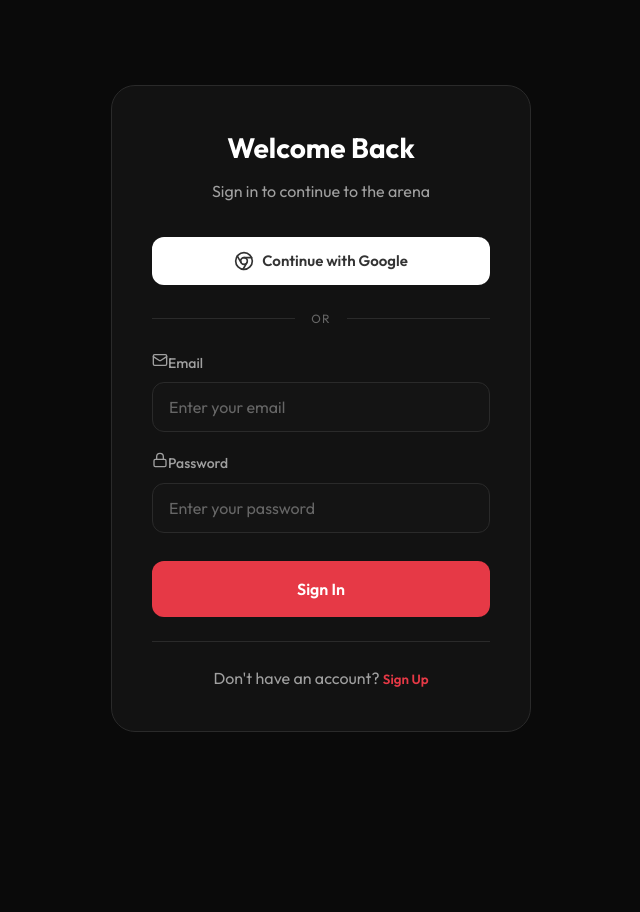
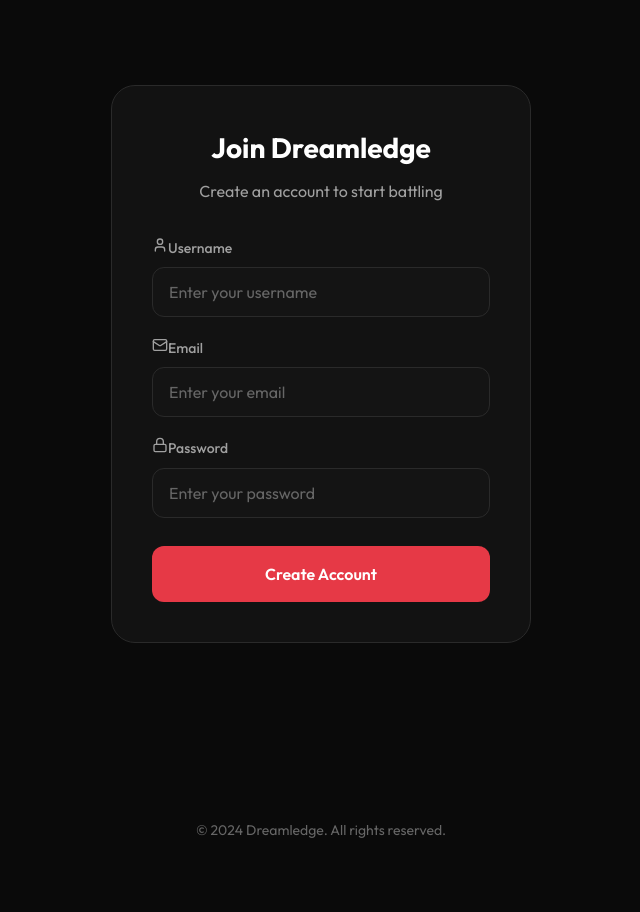
Before and after one commit to dreamledge/dreamledge, a React (Vite) app: page / in a window 1280 px wide. Shown: the part 1220-2132 px from the top of the page, without its empty margins (319-959 px from the left). After the commit the page ends 2093 px from the top, so only its background shows below. Built offline with nearby package versions, Linux system fonts and the light colour scheme; no server answers.

Commit message:
Use email registration instead of Google sign-in

```diff
--- a/src/pages/Home.jsx
+++ b/src/pages/Home.jsx
@@ -1,15 +1,13 @@
 import { useState, useEffect } from 'react';
 import { useNavigate } from 'react-router-dom';
 import { useAuthStore } from '../stores/appStore';
-import { signInWithGoogle } from '../services/firebase';
 import { userService } from '../services/userService';
-import { Sparkles, Swords, Users, Mic, Gavel, Eye, ArrowRight, Mail, Lock, User, Chrome, Trophy } from 'lucide-react';
+import { Sparkles, Swords, Users, Mic, Gavel, Eye, ArrowRight, Mail, Lock, User, Trophy } from 'lucide-react';
 import './Home.css';
 
 function Home() {
   const navigate = useNavigate();
   const { user, setUser, setUserProfile, setLoading, isAuthenticated } = useAuthStore();
-  const [isLogin, setIsLogin] = useState(true);
   const [loading, setLoadingState] = useState(false);
   const [error, setError] = useState('');
   const [formData, setFormData] = useState({
@@ -24,59 +22,60 @@ function Home() {
     }
   }, [isAuthenticated, user, navigate]);
 
-  const handleGoogleSignIn = async () => {
-    setError('');
-    setLoadingState(true);
-
-    try {
-      const result = await signInWithGoogle();
-
-      const firebaseUser = {
-        uid: result.user.uid,
-        email: result.user.email,
-        displayName: result.user.displayName,
-        photoURL: result.user.photoURL,
-      };
-
-      const userProfile = await userService.createOrUpdateUser(firebaseUser);
-
-      setUser(firebaseUser);
-      setUserProfile(userProfile);
-      setLoadingState(false);
-    } catch (err) {
-      console.error('Sign-in error:', err);
-      alert('Error: ' + (err.message || err.code));
-      setError('Failed to sign in. Please try again.');
-      setLoadingState(false);
-    }
-  };
-
   const handleSubmit = async (e) => {
     e.preventDefault();
     setError('');
     setLoadingState(true);
 
+    if (!formData.username.trim()) {
+      setError('Username is required');
+      setLoadingState(false);
+      return;
+    }
+
+    if (!formData.email.trim()) {
+      setError('Email is required');
+      setLoadingState(false);
+      return;
+    }
+
+    if (!formData.password.trim()) {
+      setError('Password is required');
+      setLoadingState(false);
+      return;
+    }
+
+    if (formData.password.length < 6) {
+      setError('Password must be at least 6 characters');
+      setLoadingState(false);
+      return;
+    }
+
     try {
-      await new Promise(resolve => setTimeout(resolve, 1000));
-
-      const user = {
-        uid: `user_${Date.now()}`,
+      const userId = `user_${Date.now()}`;
+      const newUser = {
+        uid: userId,
         email: formData.email,
-        displayName: formData.username || formData.email.split('@')[0],
+        displayName: formData.username,
+        photoURL: null,
       };
 
-      setUser(user);
-      setLoading(false);
-      navigate('/profile');
+      const userProfile = await userService.createOrUpdateUser(newUser);
+
+      setUser(newUser);
+      setUserProfile(userProfile);
+      setLoadingState(false);
+      navigate('/lobby');
     } catch (err) {
-      setError('Authentication failed. Please try again.');
-    } finally {
+      console.error('Auth error:', err);
+      setError('Failed to create account. Please try again.');
       setLoadingState(false);
     }
   };
 
   const handleChange = (e) => {
     setFormData({ ...formData, [e.target.name]: e.target.value });
+    setError('');
   };
 
   return (
@@ -182,31 +181,14 @@ function Home() {
           <div className="auth-card">
             <div className="auth-header">
               <h2 className="auth-title">
-                {isLogin ? 'Welcome Back' : 'Join Dreamledge'}
+                Join Dreamledge
               </h2>
               <p className="auth-subtitle">
-                {isLogin
-                  ? 'Sign in to continue to the arena'
-                  : 'Create an account to start battling'}
+                Create an account to start battling
               </p>
             </div>
 
-            <button
-              type="button"
-              className="btn btn-google"
-              onClick={handleGoogleSignIn}
-              disabled={loading}
-            >
-              <Chrome size={20} />
-              Continue with Google
-            </button>
-
-            <div className="auth-divider">
-              <span>or</span>
-            </div>
-
             <form onSubmit={handleSubmit} className="auth-form">
-              {!isLogin && (
               <div className="input-group">
                 <label className="input-label">
                   <User size={16} />
@@ -218,11 +200,10 @@ function Home() {
                   value={formData.username}
                   onChange={handleChange}
                   className="input"
-                    placeholder="Choose a username"
-                    required={!isLogin}
+                  placeholder="Enter your username"
+                  required
                 />
               </div>
-              )}
 
               <div className="input-group">
                 <label className="input-label">
@@ -268,22 +249,10 @@ function Home() {
                     <span></span><span></span><span></span>
                   </span>
                 ) : (
-                  isLogin ? 'Sign In' : 'Create Account'
+                  'Create Account'
                 )}
               </button>
             </form>
-
-            <div className="auth-footer">
-              <p>
-                {isLogin ? "Don't have an account? " : "Already have an account? "}
-                <button
-                  className="auth-switch"
-                  onClick={() => setIsLogin(!isLogin)}
-                >
-                  {isLogin ? 'Sign Up' : 'Sign In'}
-                </button>
-              </p>
-            </div>
           </div>
         </section>
       </main>
```
Also changed, not shown: 3 other files (tests, documents, lock files or other folders). Lines whose indentation alone changed are shown as unchanged.
